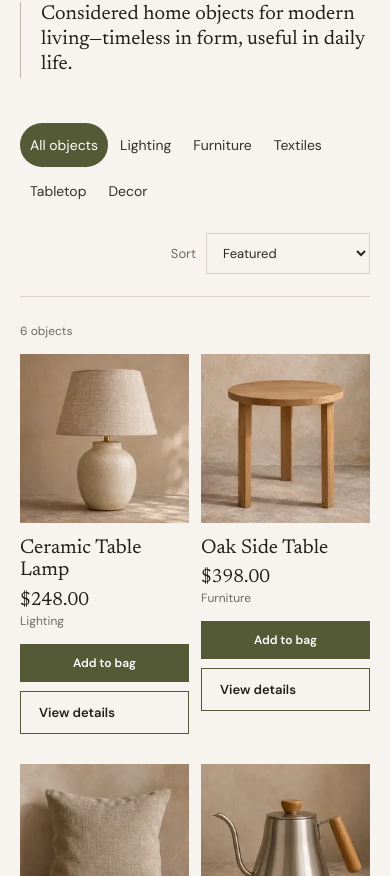
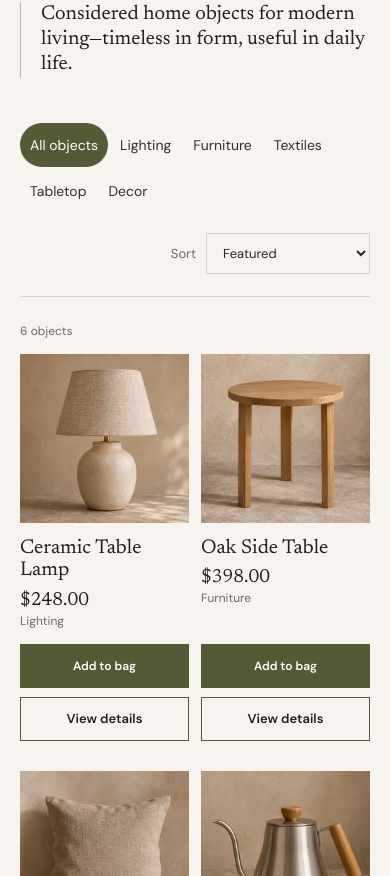
Before and after one commit to ankith2409-web/AUSPIFY, a plain HTML site: page task-05-ecommerce-app/index.html in a window 390 px wide. Shown: the part 224-1100 px from the top of the page. Drawn offline with Linux system fonts and the light colour scheme.

Commit message:
Polish the prototype and refresh browser evidence

```diff
--- a/task-05-ecommerce-app/styles.css
+++ b/task-05-ecommerce-app/styles.css
@@ -17,3 +17,17 @@ button:disabled { opacity: .45; cursor: default; }
   html { scroll-behavior: auto; }
   *, *::before, *::after { transition: none !important; }
 }
+
+.grid > article { display: flex; flex-direction: column; min-width: 0; }
+.product-meta { flex: 1; }
+.product-actions { align-items: stretch; }
+@media (max-width: 600px) {
+  .product-actions > :is(button, a) {
+    display: grid;
+    place-items: center;
+    min-height: 44px;
+    padding: 8px 5px;
+    text-align: center;
+    line-height: 1.2;
+  }
+}
```
Also changed, not shown: task-05-ecommerce-app/screenshots/05-catalog-mobile.jpg, 2 other files.
